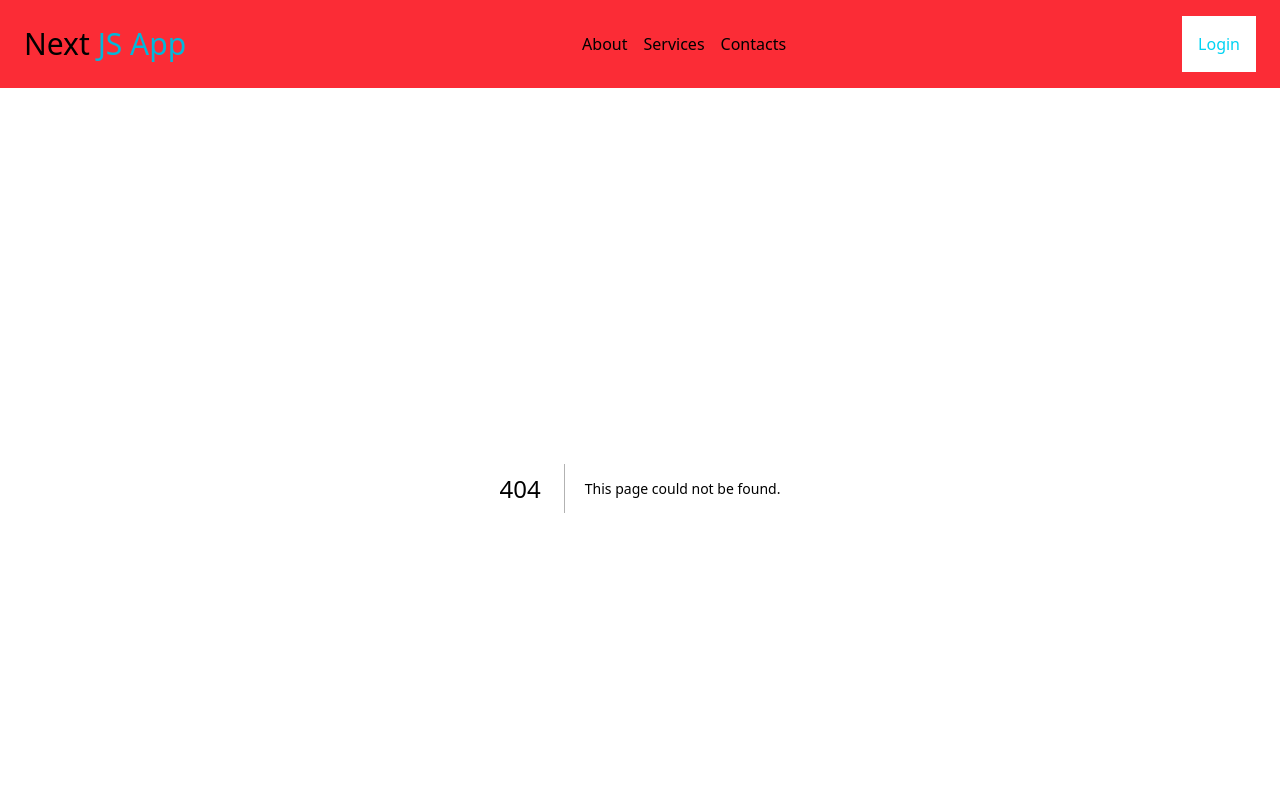
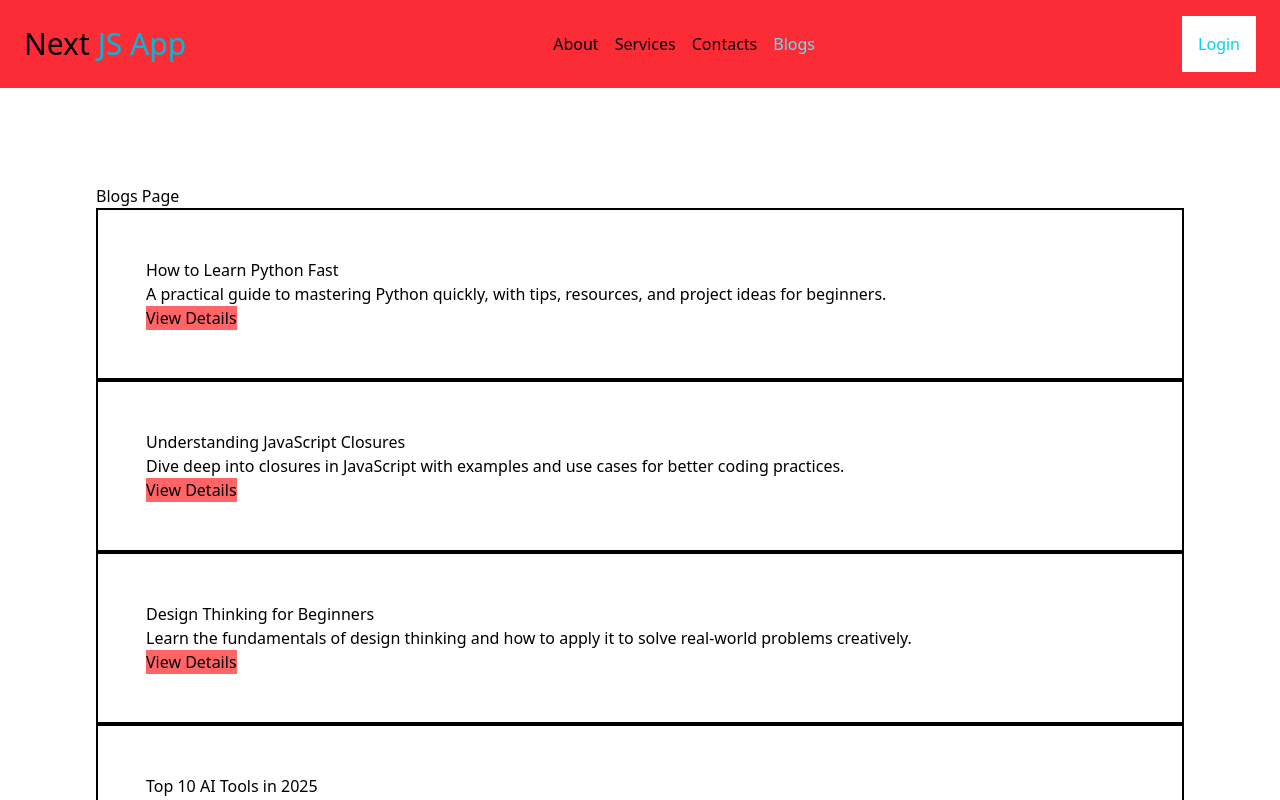
Before and after one commit to rehanulhb/next_js_project, a Next.js app: page /blogs in a window 1280 px wide. Before the commit this address had no page. Shown: the top 800 px of the page. Built offline with nearby package versions, Linux system fonts and the light colour scheme.

Commit message:
Working on Shwoing Blogs

```diff
--- /dev/null
+++ b/src/app/blogs/[slug]/page.jsx
@@ -0,0 +1,9 @@
+import React from "react";
+
+const page = async ({ params }) => {
+  const slug = await params.slug;
+  console.log(slug);
+  return <div>Details</div>;
+};
+
+export default page;
--- /dev/null
+++ b/src/app/blogs/page.jsx
@@ -0,0 +1,52 @@
+import Link from "next/link";
+import React from "react";
+
+export default function page() {
+  return (
+    <div className="p-24">
+      Blogs Page
+      {blogs.map((blog) => (
+        <div key={blog.slug} className="border-2 p-12 ">
+          <h3>{blog.title}</h3>
+          <h3>{blog.description}</h3>
+          <button className="bg-red-400">
+            <Link href={`/blogs/${blog.slug}`}>View Details</Link>
+          </button>
+        </div>
+      ))}
+    </div>
+  );
+}
+
+const blogs = [
+  {
+    slug: "how-to-learn-python-fast",
+    title: "How to Learn Python Fast",
+    description:
+      "A practical guide to mastering Python quickly, with tips, resources, and project ideas for beginners.",
+  },
+  {
+    slug: "understanding-javascript-closures",
+    title: "Understanding JavaScript Closures",
+    description:
+      "Dive deep into closures in JavaScript with examples and use cases for better coding practices.",
+  },
+  {
+    slug: "design-thinking-for-beginners",
+    title: "Design Thinking for Beginners",
+    description:
+      "Learn the fundamentals of design thinking and how to apply it to solve real-world problems creatively.",
+  },
+  {
+    slug: "top-10-ai-tools-in-2025",
+    title: "Top 10 AI Tools in 2025",
+    description:
+      "A curated list of the most powerful and user-friendly AI tools dominating the tech landscape in 2025.",
+  },
+  {
+    slug: "remote-work-productivity-hacks",
+    title: "Remote Work Productivity Hacks",
+    description:
+      "Boost your productivity while working from home with these proven tools and daily routines.",
+  },
+];
--- a/src/app/layout.js
+++ b/src/app/layout.js
@@ -24,8 +24,8 @@ export default function RootLayout({ children }) {
         className={`${geistSans.variable} ${geistMono.variable} antialiased`}
       >
         <NavBar></NavBar>
-        <div className="h-screen">{children}</div>
-        <footer>This is Footer</footer>
+        <div className="">{children}</div>
+        <footer className="bg-blue-400">This is Footer</footer>
       </body>
     </html>
   );
--- a/src/components/NavBar.jsx
+++ b/src/components/NavBar.jsx
@@ -19,6 +19,10 @@ export default function NavBar() {
     {
       title: "Contacts",
       path: "/contacts",
+    },
+    {
+      title: "Blogs",
+      path: "/blogs",
     },
   ];
 
```
